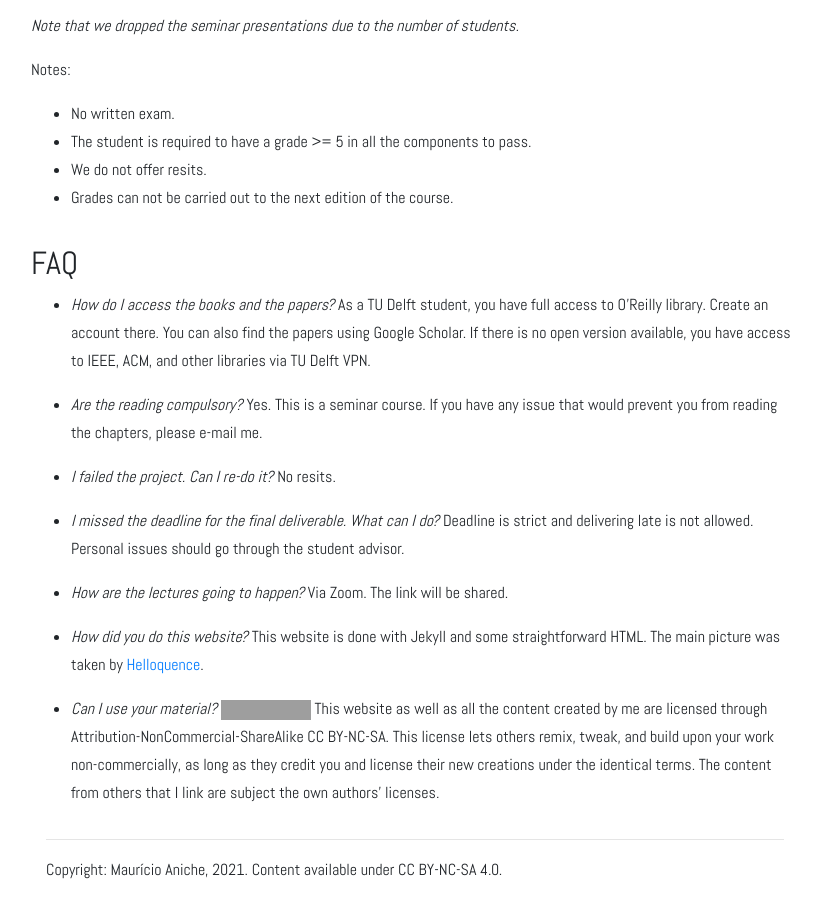
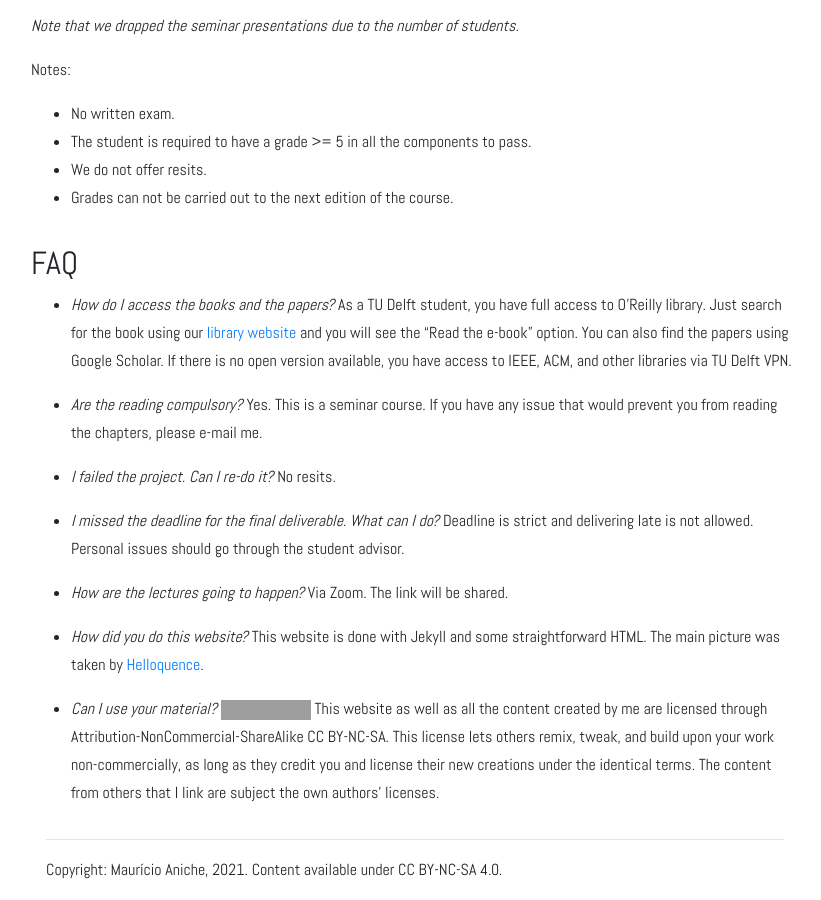
Before and after one commit to SERG-Delft/cs4300, a Jekyll site: the page built from 2021/index.md, in a window 1280 px wide and 900 px high, scrolled down 3159 px. Shown: the whole window, without its empty margins (225-1046 px from the left). Built offline with Jekyll 4.4.1, drawn with Linux system fonts in a browser that asks for light colours; grey boxes are pictures that could not be loaded.

Commit message:
no link in the header photo

```diff
--- a/2021/index.md
+++ b/2021/index.md
@@ -92,7 +92,7 @@ Notes:
 ## FAQ
 
 * _**How do I access the books and the papers?**_
-As a TU Delft student, you have full access to O'Reilly library. Create an account there. You can also find the papers using Google Scholar. If there is no open version available, you have access to IEEE, ACM, and other libraries via TU Delft VPN.
+As a TU Delft student, you have full access to O'Reilly library. Just search for the book using our [library website](https://www.tudelft.nl/en/library/) and you will see the "Read the e-book" option. You can also find the papers using Google Scholar. If there is no open version available, you have access to IEEE, ACM, and other libraries via TU Delft VPN.
 
 * _**Are the reading compulsory?**_
 Yes. This is a seminar course. If you have any issue that would prevent you from reading the chapters, please e-mail me.
--- a/_layouts/tud.html
+++ b/_layouts/tud.html
@@ -18,10 +18,7 @@
     <div class="container-fluid">
     <div class="row">
       <div class="col-xs-12">
-
-        <a href="{{ '/' | relative_url }}">
         <img src="{{ "/img/header.jpg" | relative_url }}" class="img-fluid imgheader" />
-        </a>
       </div>
     </div>
 
```
